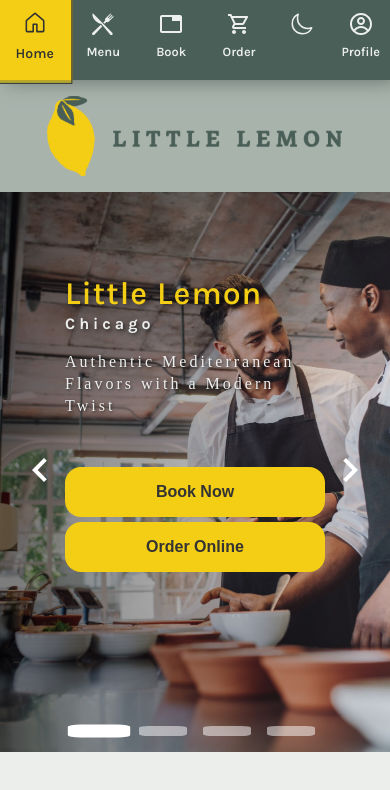
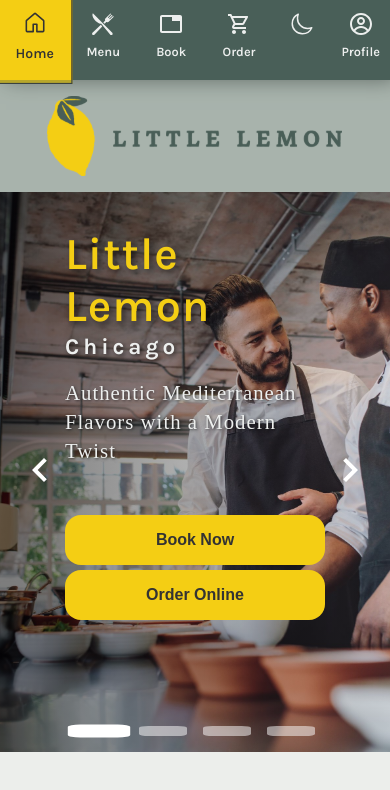
Before and after one commit to dluksa20/Little-lemon, a React (Vite) app: page / in a window 390 px wide. Shown: the top 790 px of the page. Built offline with nearby package versions, Linux system fonts and the light colour scheme; a web font is replaced by a local one.

Commit message:
mobile layout hero section

```diff
--- a/src/components/hero/Hero.css
+++ b/src/components/hero/Hero.css
@@ -90,7 +90,7 @@
     gap: 1rem;
     width: 100%;
     height: 100%;
-    grid-column: 2 / span 5;
+    grid-column: 2 / span 6;
     grid-row: 2 / span 8;
 }
 
@@ -121,7 +121,7 @@
     line-height: 1.4;
     max-width: 100%;
     margin-bottom: 3rem;
-    letter-spacing: 3px;
+    letter-spacing: 1px;
 }
 
 .explore-menu-button, .hero-button-sm {
@@ -223,13 +223,13 @@
         grid-row: 2 / span 8;
     }
     .slider-content h1 {
-        font-size: var(--f-md);
+        font-size: calc(var(--f-md)*1.4);
         letter-spacing: 1px;
     }
     .slider-content h2 {
-        font-size: var(--f-sm);
+        font-size: calc(var(--f-sm) * 1.4);
     }
     .slider-content p {
-        font-size: var(--f-sm);
+        font-size: calc(var(--f-sm)*1.3);
     }
 }
```
